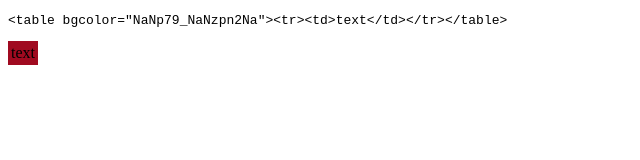
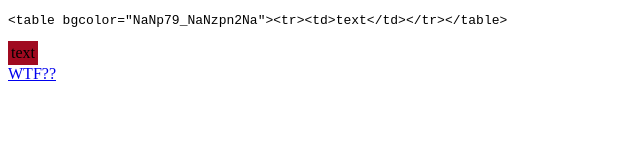
Before and after one commit to FolkSite/whatthecolor, a plain HTML site: page index.html in a window 1280 px wide. Shown: the full height of the page, 0-640 px from the left. Drawn offline with Linux system fonts and the light colour scheme.

Commit message:
add explain

```diff
--- a/index.html
+++ b/index.html
@@ -49,5 +49,6 @@
  <body onload="onload()">
   <pre>&lt;table bgcolor=&quot;<span id="color"></span>&quot;&gt;&lt;tr&gt;&lt;td&gt;text&lt;/td&gt;&lt;/tr&gt;&lt;/table&gt;</pre>
   <table id="e"><tr><td>text</td></tr></table>
+  <a href="https://www.w3.org/TR/html5/infrastructure.html#colors">WTF??</a>
  </body>
 </html>
```
